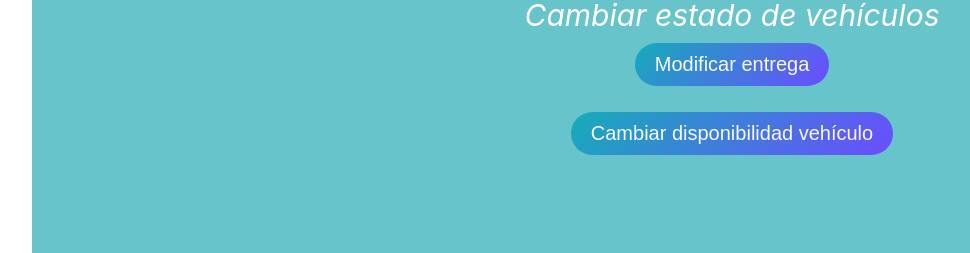
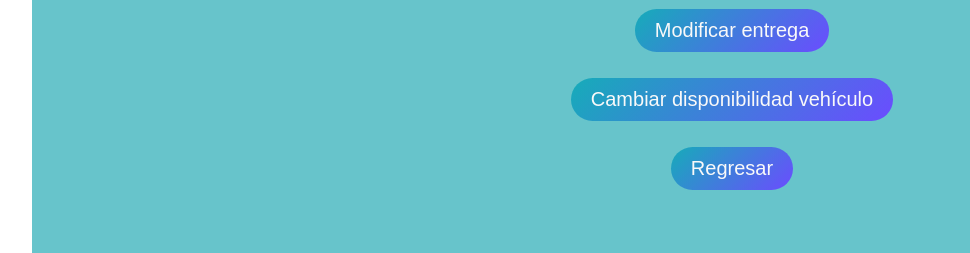
Before and after one commit to CristobalMilla/Lab_Fingeso_Part2, a Vue app in the folder FrontEnd/AutoAltiro/: page /menuEmployee in a window 1280 px wide. Shown: the part 481-734 px from the top of the page, without its empty margins (0-970 px from the left). Built offline with nearby package versions, Linux system fonts and the light colour scheme; no server answers.

Commit message:
Boton regresar

```diff
--- a/FrontEnd/AutoAltiro/src/views/editAvailabilityViews.vue
+++ b/FrontEnd/AutoAltiro/src/views/editAvailabilityViews.vue
@@ -45,7 +45,6 @@ onBeforeMount(async () => {
 </script>
 
 <template>
-    <h1>Hola</h1>
     <h3>Vehículos activos</h3>
     <ul>
       <li v-for="vehiculo in availableVehicles" :key="vehiculo.idvehiculo" class="vehicle-item">
@@ -64,6 +63,9 @@ onBeforeMount(async () => {
         </div>
       </li>
     </ul>
+    <router-link to ="/menuEmployee">
+        <button @click="volver">Regresar</button>
+    </router-link>
   </template>
 
   <style>
--- a/FrontEnd/AutoAltiro/src/views/editDeliveryViews.vue
+++ b/FrontEnd/AutoAltiro/src/views/editDeliveryViews.vue
@@ -59,6 +59,9 @@ const updateEstado = async () => {
             <button @click="updateEstado">Actualizar</button>
         </span>
     </div>
+    <router-link to ="/menuEmployee">
+        <button @click="volver">Regresar</button>
+    </router-link>
   </template>
 
 <style>
--- a/FrontEnd/AutoAltiro/src/views/employeeViews.vue
+++ b/FrontEnd/AutoAltiro/src/views/employeeViews.vue
@@ -47,6 +47,9 @@ onBeforeMount(async () => {
     </router-link>
     <router-link to="/editAvailability">
       <button @click="handleChangeDisponibilidad">Cambiar disponibilidad vehículo</button>
+    </router-link>
+    <router-link to ="/tipoUsuario">
+        <button @click="volver">Regresar</button>
     </router-link>
   </div>
   </template>
```
